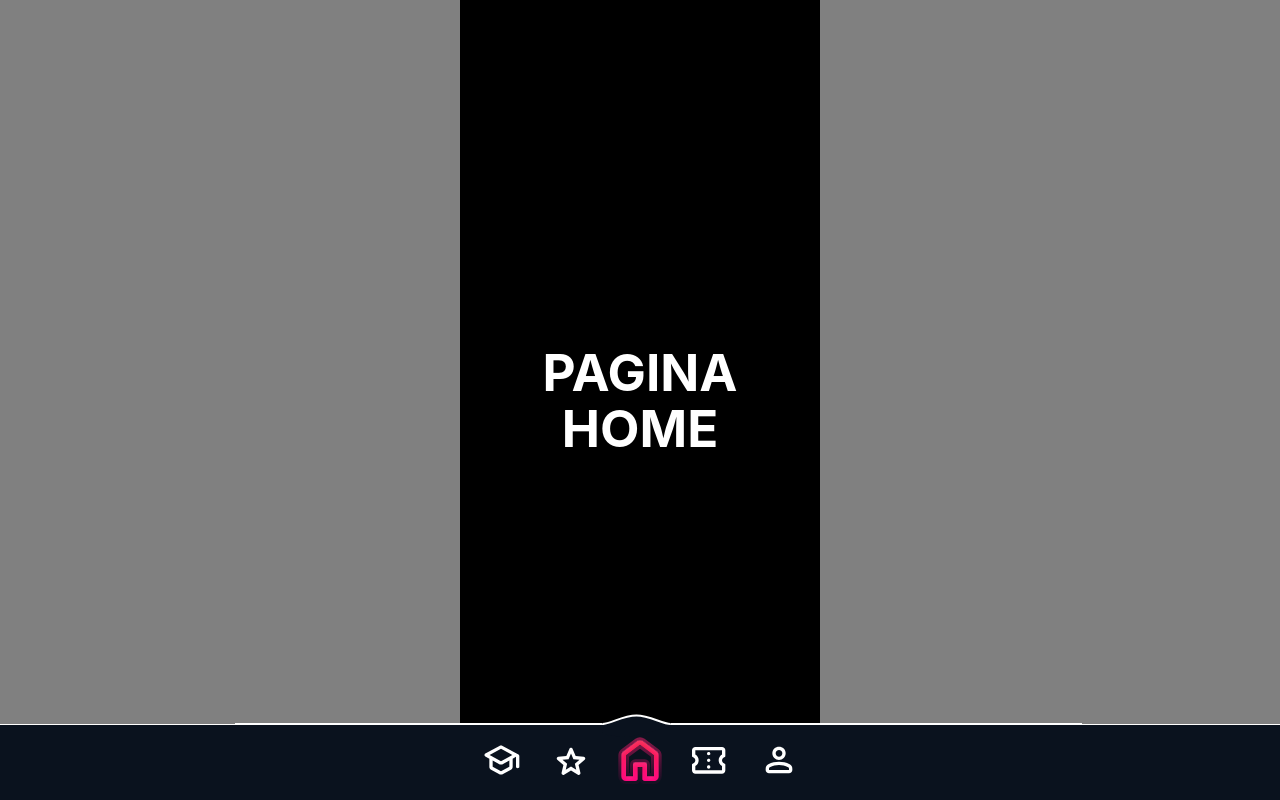
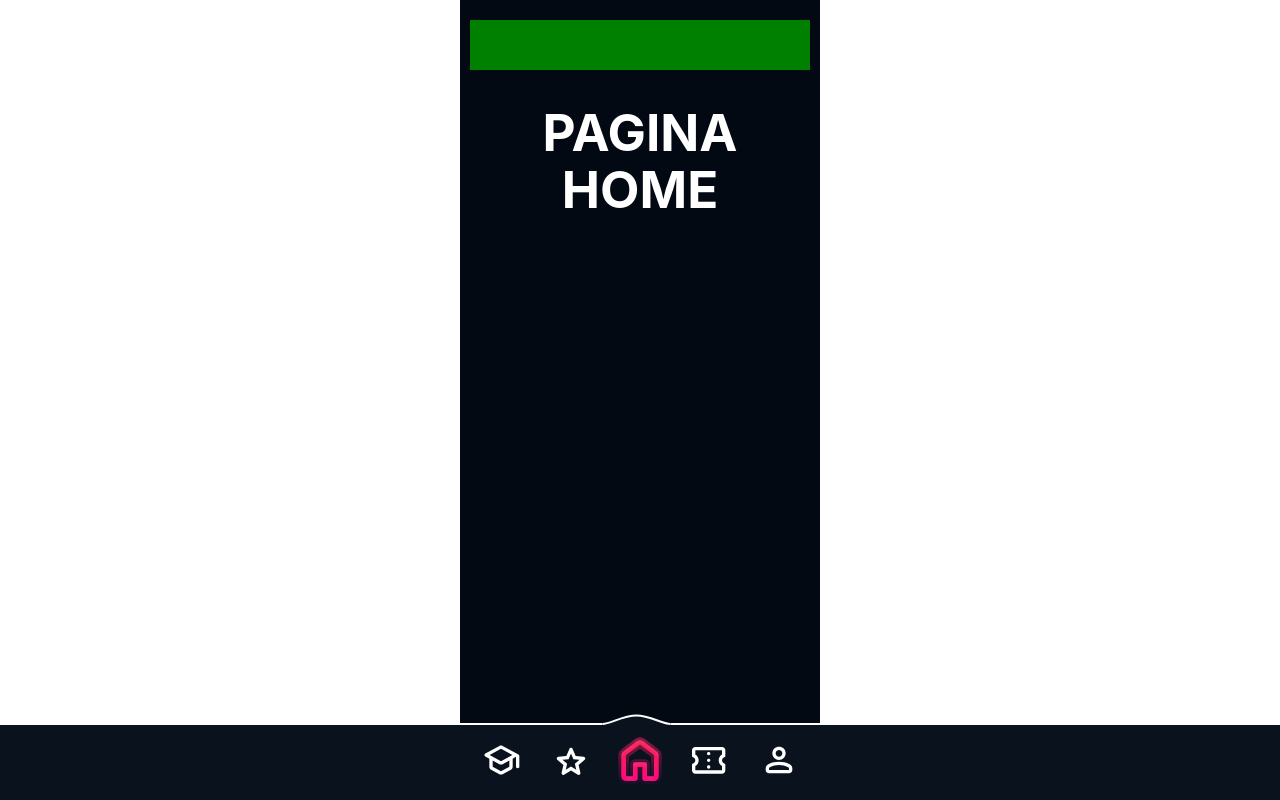
Before and after one commit to JoaoGabrielVianna/prototipo, a React (Vite) app: page / in a window 1280 px wide. Built offline with nearby package versions, Linux system fonts and the light colour scheme.

Commit message:
NavBar concluida

```diff
--- a/src/components/navbar/Navbar.css
+++ b/src/components/navbar/Navbar.css
@@ -5,7 +5,7 @@
     justify-content: center;
     position: fixed;
     bottom: 0;
-    border-top: 1px solid white;
+    /* border-top: 1px solid white; */
     background-color:  #0A121E;
 
 }
--- a/src/index.css
+++ b/src/index.css
@@ -22,7 +22,7 @@ body {
   align-items: start;
   min-width: 360px;
   min-height: 800px;
-  background-color: grey;
+  background-color: white;
 }
 
 h1 {
--- a/src/routes/HomeScreen/Home.css
+++ b/src/routes/HomeScreen/Home.css
@@ -1,8 +1,16 @@
 #main_Home{
-    /* width: 100%; */
-    /* height: 100%; */
+    height: 100%;
+    display: flex;
+    flex-direction: column;
+    /* justify-content: center; */
+    align-items: center;
 
-    display: flex;
-    justify-content: center;
-    align-items: center;
+    background-color: #020913;
 }
+
+#header_Home{
+    width: 340px;
+    height: 50px;
+    margin: 20px 0px 0px 0px;
+    background-color: green;
+}
--- a/src/routes/HomeScreen/Home.jsx
+++ b/src/routes/HomeScreen/Home.jsx
@@ -5,6 +5,7 @@ function Home(){
     return(
         <>
             <main id="main_Home">
+                <header id="header_Home"></header>
                 <h1>PAGINA HOME</h1>
             </main>
         </>
```
